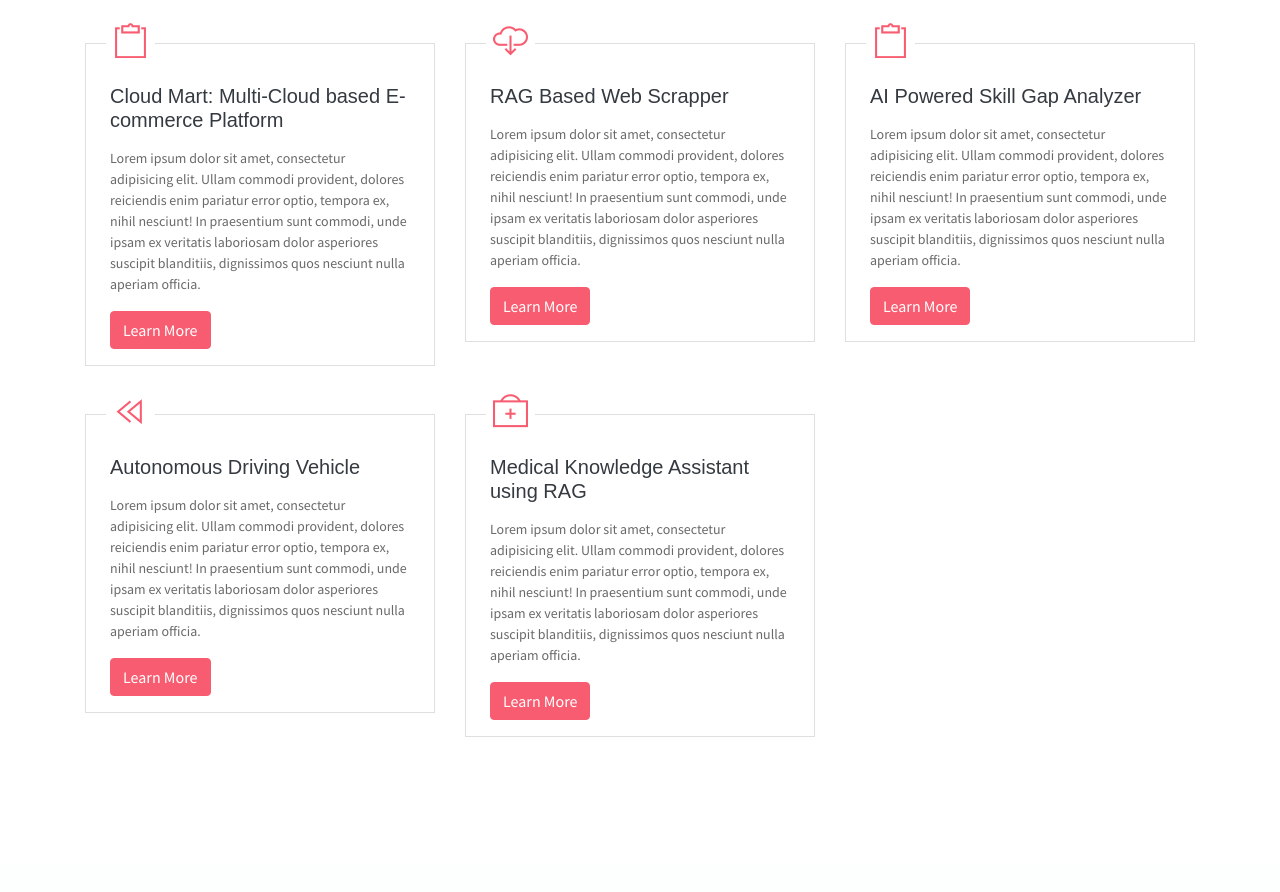
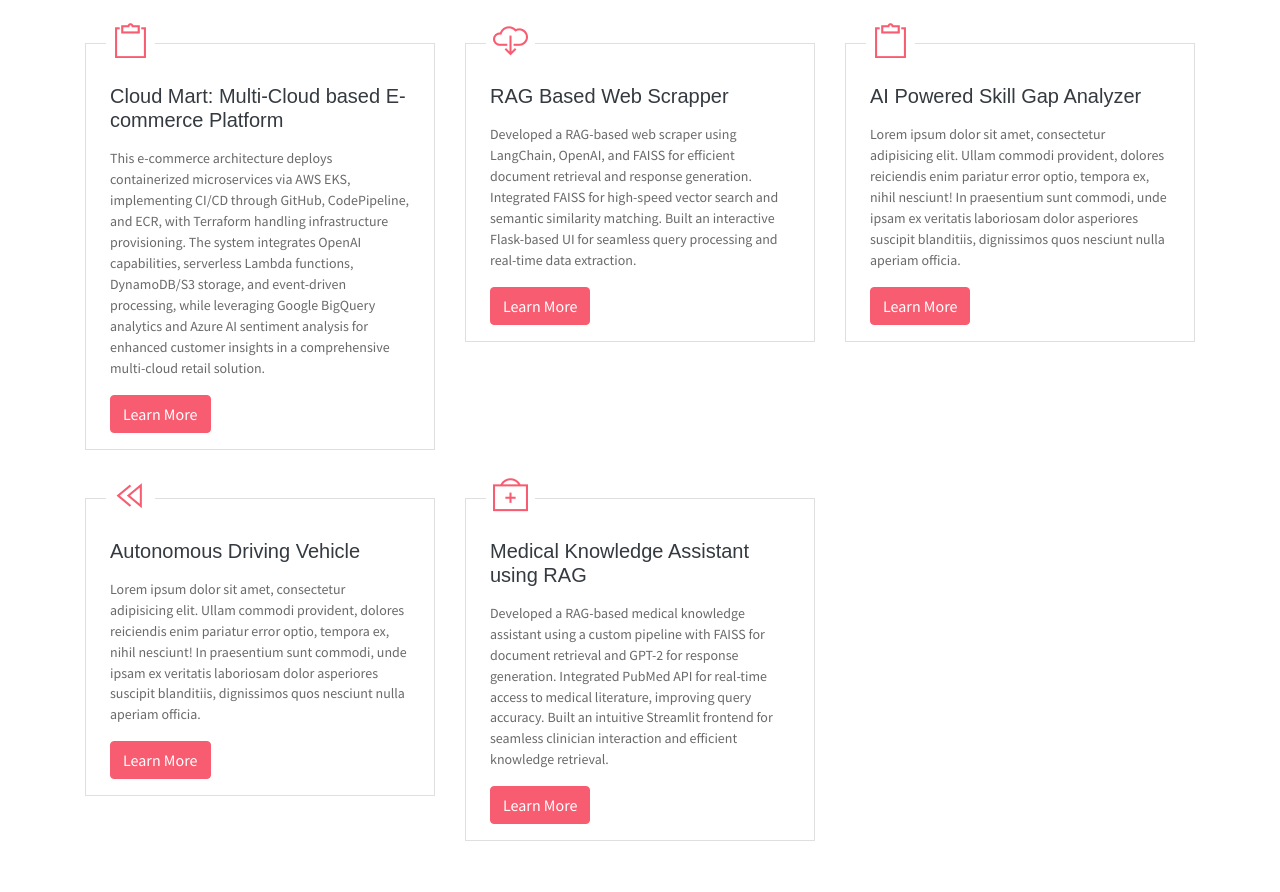
Before and after one commit to harithsya24/profile, a website: page index.html in a window 1280 px wide. Shown: the part 2780-3672 px from the top of the page. Drawn offline with Linux system fonts and the light colour scheme; some packages are replaced by stand-ins of ours.

Commit message:
Project Description Update

```diff
--- a/index.html
+++ b/index.html
@@ -243,7 +243,7 @@
                         </div>
                         <div class="card-body px-4 py-3">
                             <h5 class="mb-3 card-title text-dark">Cloud Mart: Multi-Cloud based E-commerce Platform</h5>
-                            <P class="subtitle">Lorem ipsum dolor sit amet, consectetur adipisicing elit. Ullam commodi provident, dolores reiciendis enim pariatur error optio, tempora ex, nihil nesciunt! In praesentium sunt commodi, unde ipsam ex veritatis laboriosam dolor asperiores suscipit blanditiis, dignissimos quos nesciunt nulla aperiam officia.</P>
+                            <P class="subtitle">This e-commerce architecture deploys containerized microservices via AWS EKS, implementing CI/CD through GitHub, CodePipeline, and ECR, with Terraform handling infrastructure provisioning. The system integrates OpenAI capabilities, serverless Lambda functions, DynamoDB/S3 storage, and event-driven processing, while leveraging Google BigQuery analytics and Azure AI sentiment analysis for enhanced customer insights in a comprehensive multi-cloud retail solution.</P>
                             <a href="https://github.com/harithsya24/cloud-mart" class="btn btn-primary" target="_blank">Learn More</a>
                         </div>
                     </div>
@@ -255,7 +255,7 @@
                         </div>
                         <div class="card-body px-4 py-3">
                             <h5 class="mb-3 card-title text-dark">RAG Based Web Scrapper</h5>
-                            <p class="subtitle">Lorem ipsum dolor sit amet, consectetur adipisicing elit. Ullam commodi provident, dolores reiciendis enim pariatur error optio, tempora ex, nihil nesciunt! In praesentium sunt commodi, unde ipsam ex veritatis laboriosam dolor asperiores suscipit blanditiis, dignissimos quos nesciunt nulla aperiam officia.</p>
+                            <p class="subtitle">Developed a RAG-based web scraper using LangChain, OpenAI, and FAISS for efficient document retrieval and response generation. Integrated FAISS for high-speed vector search and semantic similarity matching. Built an interactive Flask-based UI for seamless query processing and real-time data extraction.</p>
                             <a href="https://github.com/harithsya24/RAG_based_Web_Scrapper" class="btn btn-primary" target="_blank">Learn More</a>
                         </div>
                     </div>
@@ -291,7 +291,7 @@
                         </div>
                         <div class="card-body px-4 py-3">
                             <h5 class="mb-3 card-title text-dark">Medical Knowledge Assistant using RAG</h5>
-                            <P class="subtitle">Lorem ipsum dolor sit amet, consectetur adipisicing elit. Ullam commodi provident, dolores reiciendis enim pariatur error optio, tempora ex, nihil nesciunt! In praesentium sunt commodi, unde ipsam ex veritatis laboriosam dolor asperiores suscipit blanditiis, dignissimos quos nesciunt nulla aperiam officia.</P>
+                            <P class="subtitle">Developed a RAG-based medical knowledge assistant using a custom pipeline with FAISS for document retrieval and GPT-2 for response generation. Integrated PubMed API for real-time access to medical literature, improving query accuracy. Built an intuitive Streamlit frontend for seamless clinician interaction and efficient knowledge retrieval.</P>
                             <a href="https://github.com/harithsya24/Medical_Knowledge_Assistance" class="btn btn-primary" target="_blank">Learn More</a>
                         </div>
                     </div>
```
